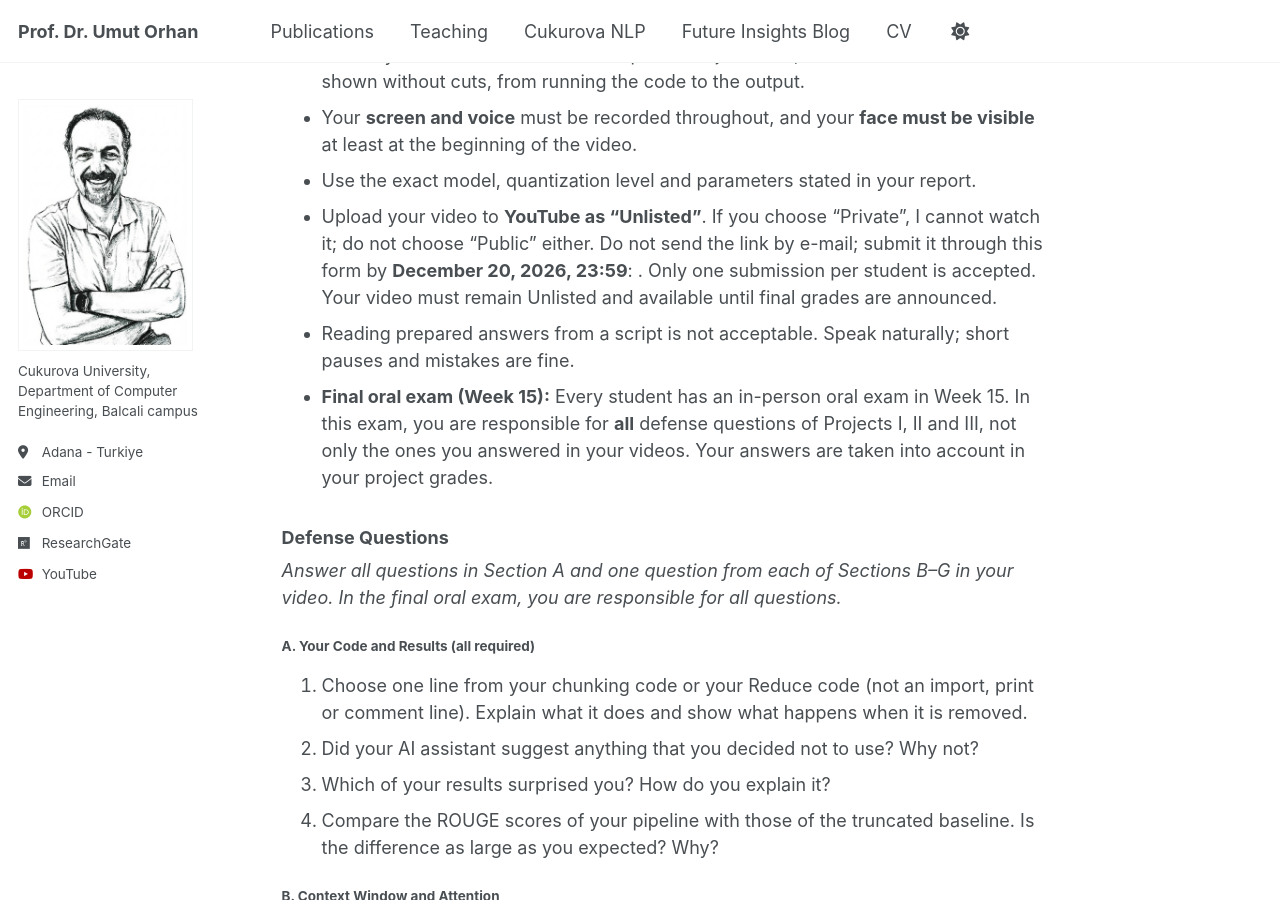
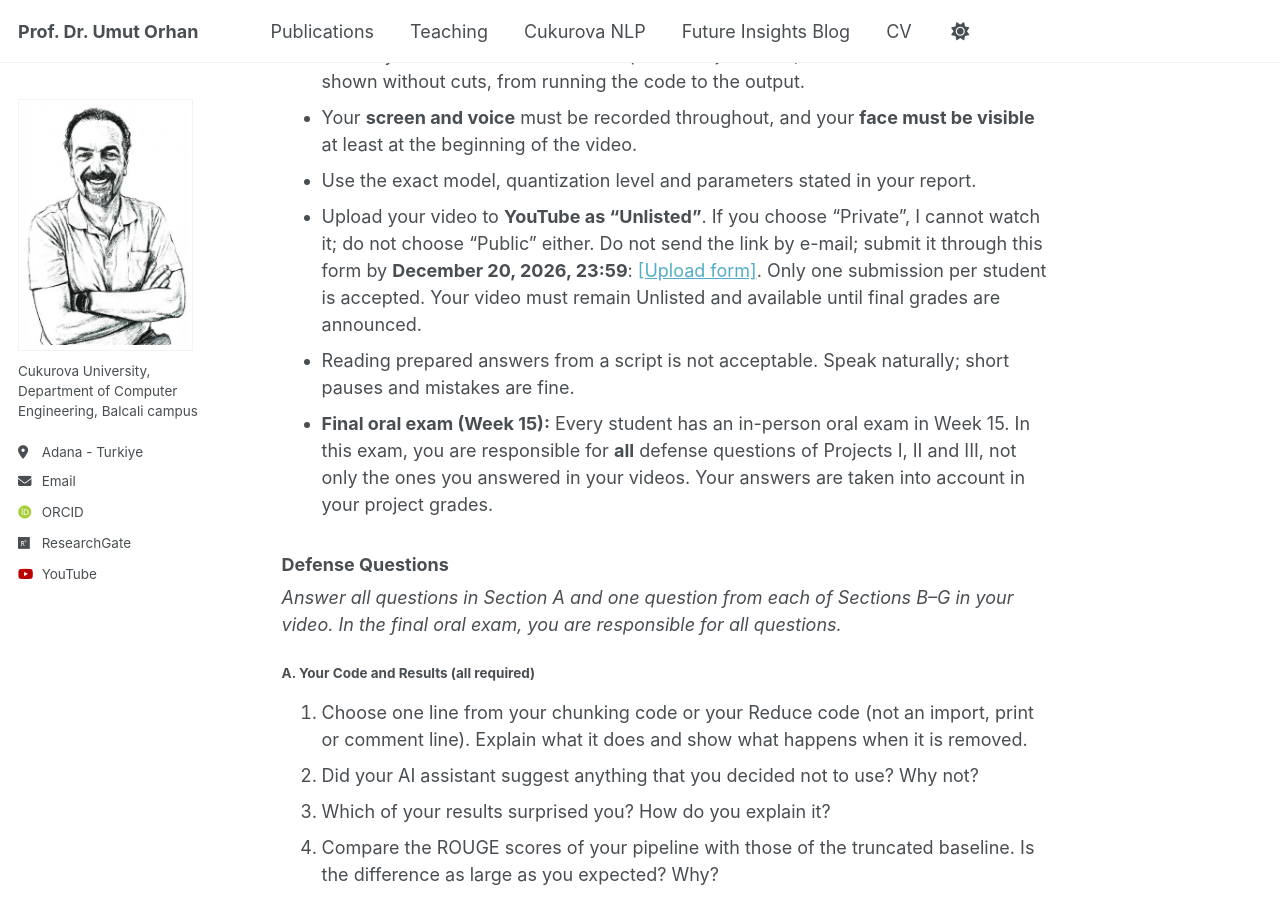
Before and after one commit to uorhan/uorhan.github.io, a Jekyll site: the page built from files/NLP-Project-3.md, in a window 1280 px wide and 900 px high, scrolled down 2709 px. Built offline with Jekyll 4.4.1, drawn with Linux system fonts in a browser that asks for light colours; some web fonts are replaced.

Commit message:
Update video submission instructions with form link

```diff
--- a/files/NLP-Project-3.md
+++ b/files/NLP-Project-3.md
@@ -56,7 +56,7 @@ Like Project I, Project III is presented by video. You are required to record a
 * You may record the video in several parts and join them, but the live tests must be shown without cuts, from running the code to the output.
 * Your **screen and voice** must be recorded throughout, and your **face must be visible** at least at the beginning of the video.
 * Use the exact model, quantization level and parameters stated in your report.
-* Upload your video to **YouTube as "Unlisted"**. If you choose "Private", I cannot watch it; do not choose "Public" either. Do not send the link by e-mail; submit it through this form by **December 20, 2026, 23:59**: <!-- TODO: form link -->. Only one submission per student is accepted. Your video must remain Unlisted and available until final grades are announced.
+* Upload your video to **YouTube as "Unlisted"**. If you choose "Private", I cannot watch it; do not choose "Public" either. Do not send the link by e-mail; submit it through this form by **December 20, 2026, 23:59**: [[Upload form]](https://forms.gle/QCYeYuzxJa5TgNsGA). Only one submission per student is accepted. Your video must remain Unlisted and available until final grades are announced.
 * Reading prepared answers from a script is not acceptable. Speak naturally; short pauses and mistakes are fine.
 * **Final oral exam (Week 15):** Every student has an in-person oral exam in Week 15. In this exam, you are responsible for **all** defense questions of Projects I, II and III, not only the ones you answered in your videos. Your answers are taken into account in your project grades.
 
```
